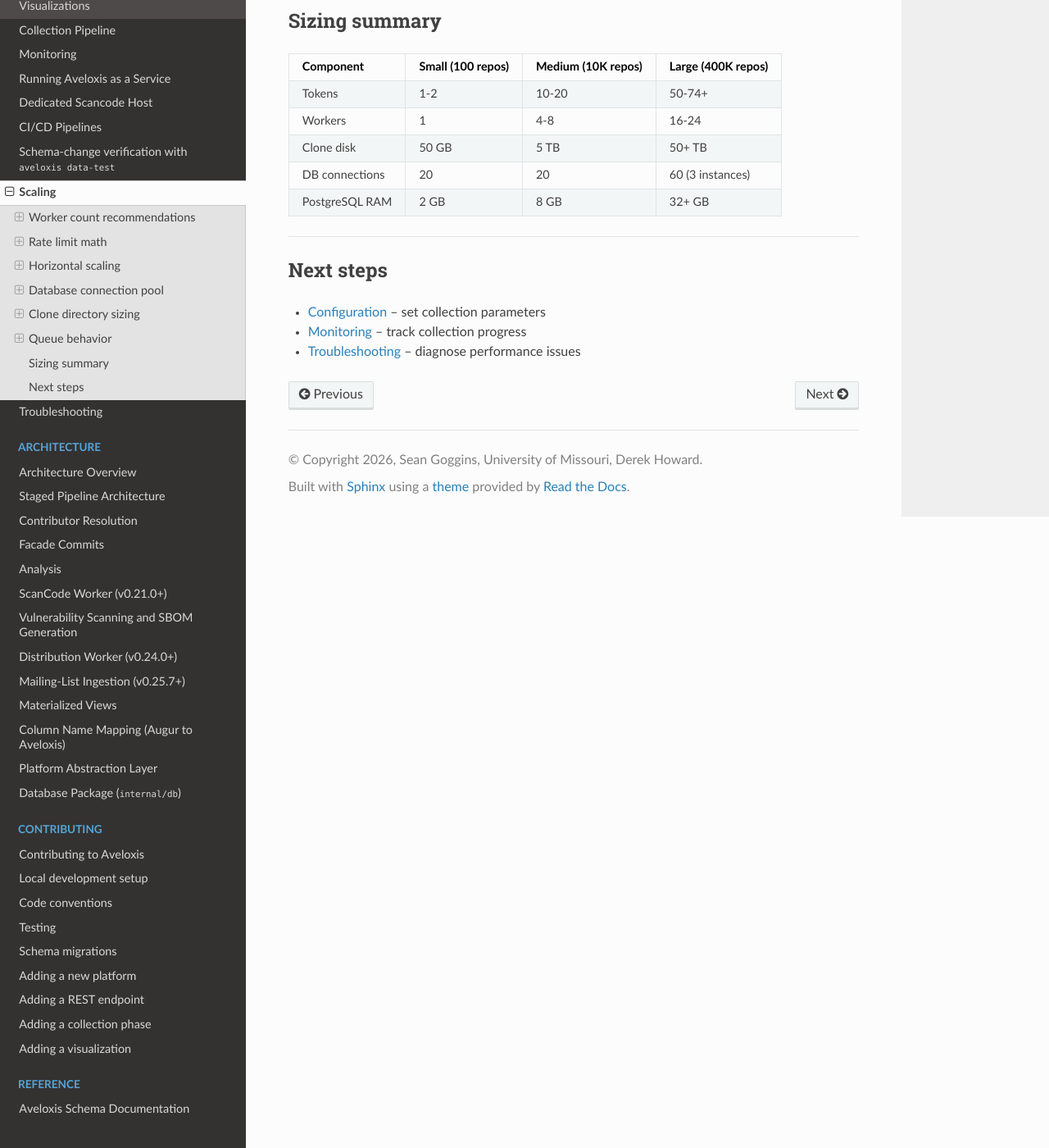
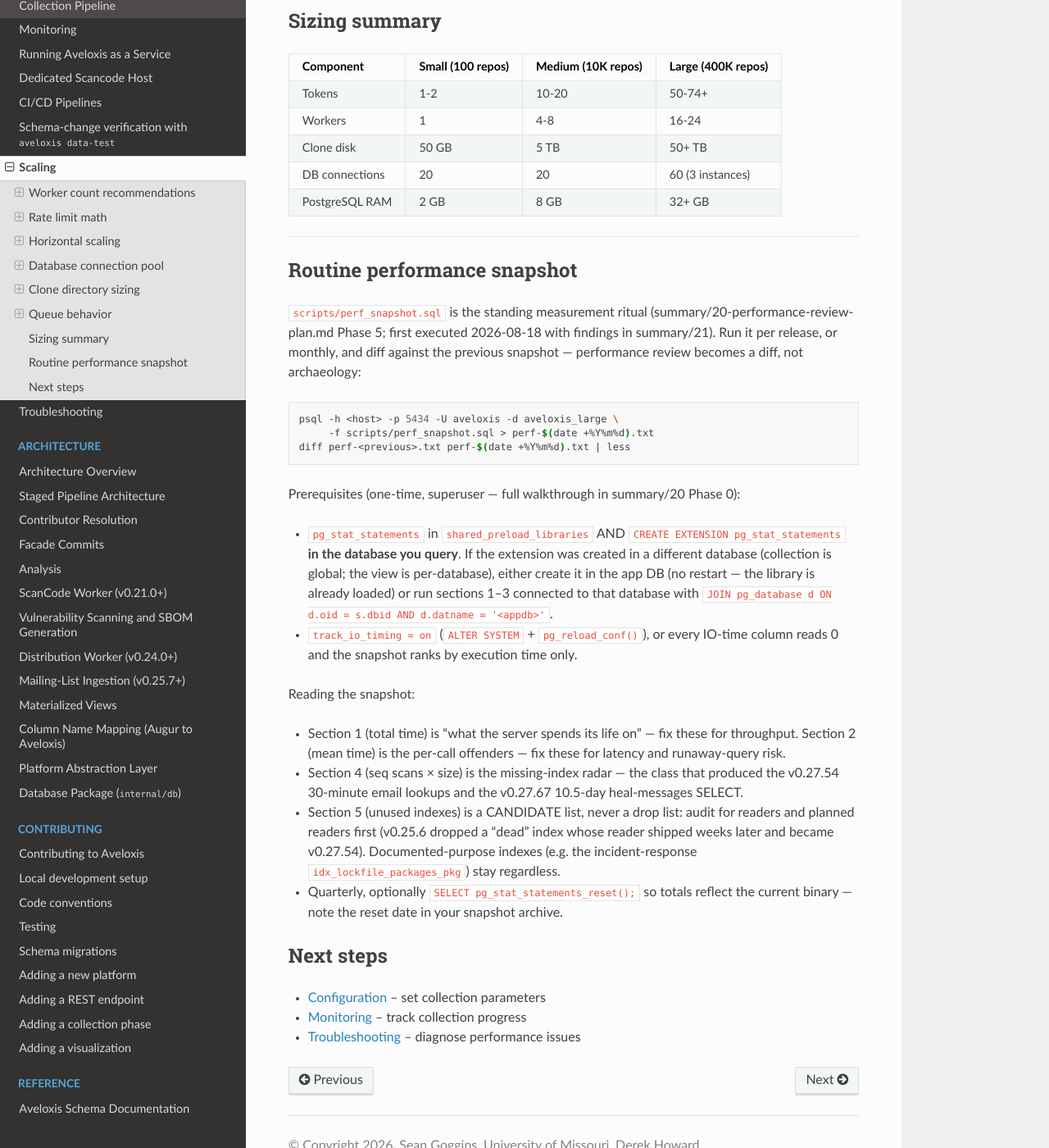
Before and after one commit to aveloxis/aveloxis, a Sphinx documentation site: the page built from docs/guide/scaling.md, in a window 1280 px wide and 1400 px high, scrolled down 5267 px. Shown: the whole window at 82% size. Built offline with Sphinx 7.4.7 and the Read the Docs theme 3.1.0, drawn with Linux system fonts in a browser that asks for light colours.

Commit message:
performance analysis
Signed-off-by: Sean P. Goggins <s@goggins.com>

````diff
--- a/docs/guide/scaling.md
+++ b/docs/guide/scaling.md
@@ -215,6 +215,45 @@ curl -X POST http://localhost:5555/api/prioritize/42
 
 ---
 
+## Routine performance snapshot
+
+`scripts/perf_snapshot.sql` is the standing measurement ritual
+(summary/20-performance-review-plan.md Phase 5; first executed 2026-08-18 with
+findings in summary/21). Run it per release, or monthly, and diff against the
+previous snapshot — performance review becomes a diff, not archaeology:
+
+```bash
+psql -h <host> -p 5434 -U aveloxis -d aveloxis_large \
+     -f scripts/perf_snapshot.sql > perf-$(date +%Y%m%d).txt
+diff perf-<previous>.txt perf-$(date +%Y%m%d).txt | less
+```
+
+Prerequisites (one-time, superuser — full walkthrough in summary/20 Phase 0):
+
+- `pg_stat_statements` in `shared_preload_libraries` AND
+  `CREATE EXTENSION pg_stat_statements` **in the database you query**. If the
+  extension was created in a different database (collection is global; the view
+  is per-database), either create it in the app DB (no restart — the library is
+  already loaded) or run sections 1–3 connected to that database with
+  `JOIN pg_database d ON d.oid = s.dbid AND d.datname = '<appdb>'`.
+- `track_io_timing = on` (`ALTER SYSTEM` + `pg_reload_conf()`), or every
+  IO-time column reads 0 and the snapshot ranks by execution time only.
+
+Reading the snapshot:
+
+- Section 1 (total time) is "what the server spends its life on" — fix these
+  for throughput. Section 2 (mean time) is the per-call offenders — fix these
+  for latency and runaway-query risk.
+- Section 4 (seq scans × size) is the missing-index radar — the class that
+  produced the v0.27.54 30-minute email lookups and the v0.27.67 10.5-day
+  heal-messages SELECT.
+- Section 5 (unused indexes) is a CANDIDATE list, never a drop list: audit for
+  readers and planned readers first (v0.25.6 dropped a "dead" index whose
+  reader shipped weeks later and became v0.27.54). Documented-purpose indexes
+  (e.g. the incident-response `idx_lockfile_packages_pkg`) stay regardless.
+- Quarterly, optionally `SELECT pg_stat_statements_reset();` so totals reflect
+  the current binary — note the reset date in your snapshot archive.
+
 ## Next steps
 
 - [Configuration](../getting-started/configuration.md) -- set collection parameters
````
Also changed, not shown: 2 other files.
